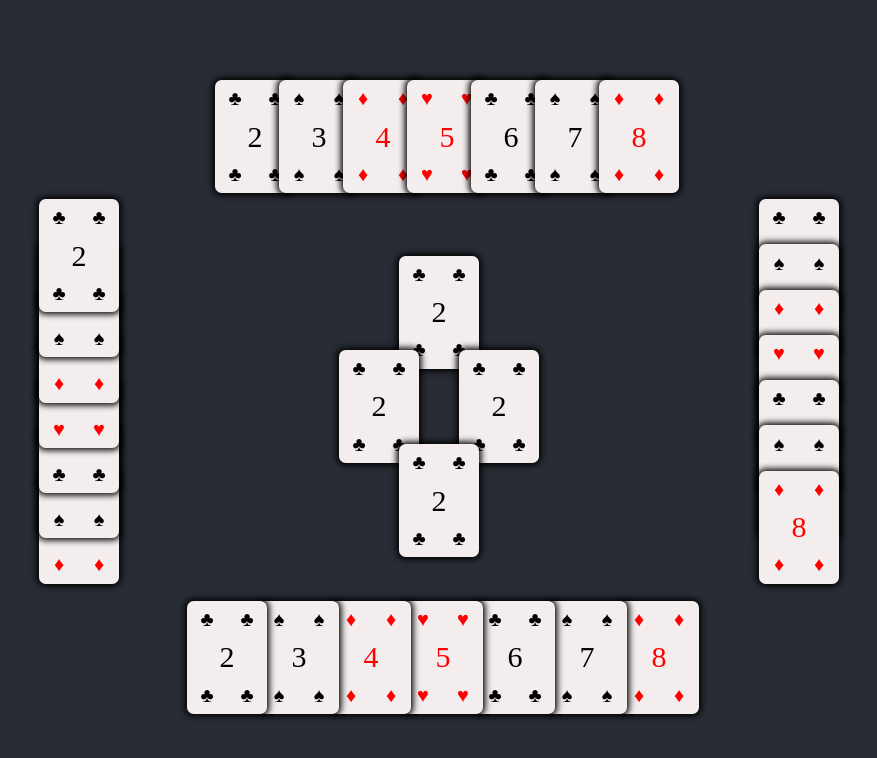
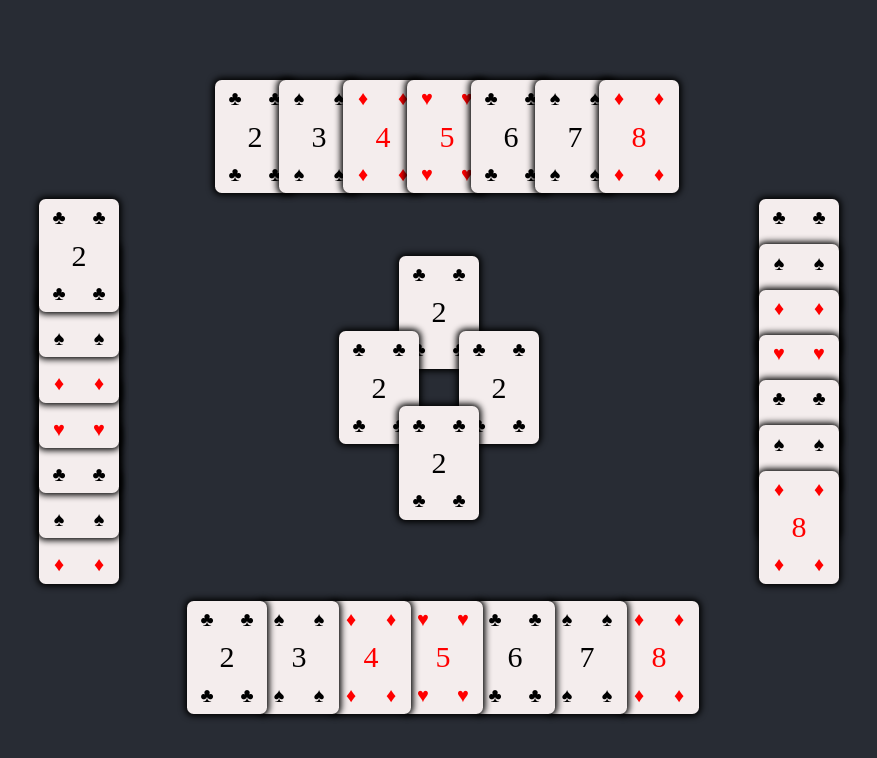
Before and after one commit to callumfairbairn/blob, a React (Create React App) app: page / in a window 1280 px wide. Shown: the top 758 px of the page, without its empty margins (201-1078 px from the left). Built offline with nearby package versions, Linux system fonts and the light colour scheme.

Commit message:
Adjust pile height

```diff
--- a/src/components/Pile/Pile.scss
+++ b/src/components/Pile/Pile.scss
@@ -5,12 +5,12 @@ $pile-width: 2.5; //in units of card-width
   display: flex;
   flex-wrap: wrap;
   width: $card-width * $pile-width;
-  height: $card-height * $pile-width;
+  height: $card-height * $pile-width * 0.8;
   margin-bottom: $card-height * 0.5;
   margin-top: $card-height * 0.5;
 
   .pileCard {
-    height: $card-height * 0.75;
+    height: $card-height * 0.5;
   }
 
   #backCard {
```
